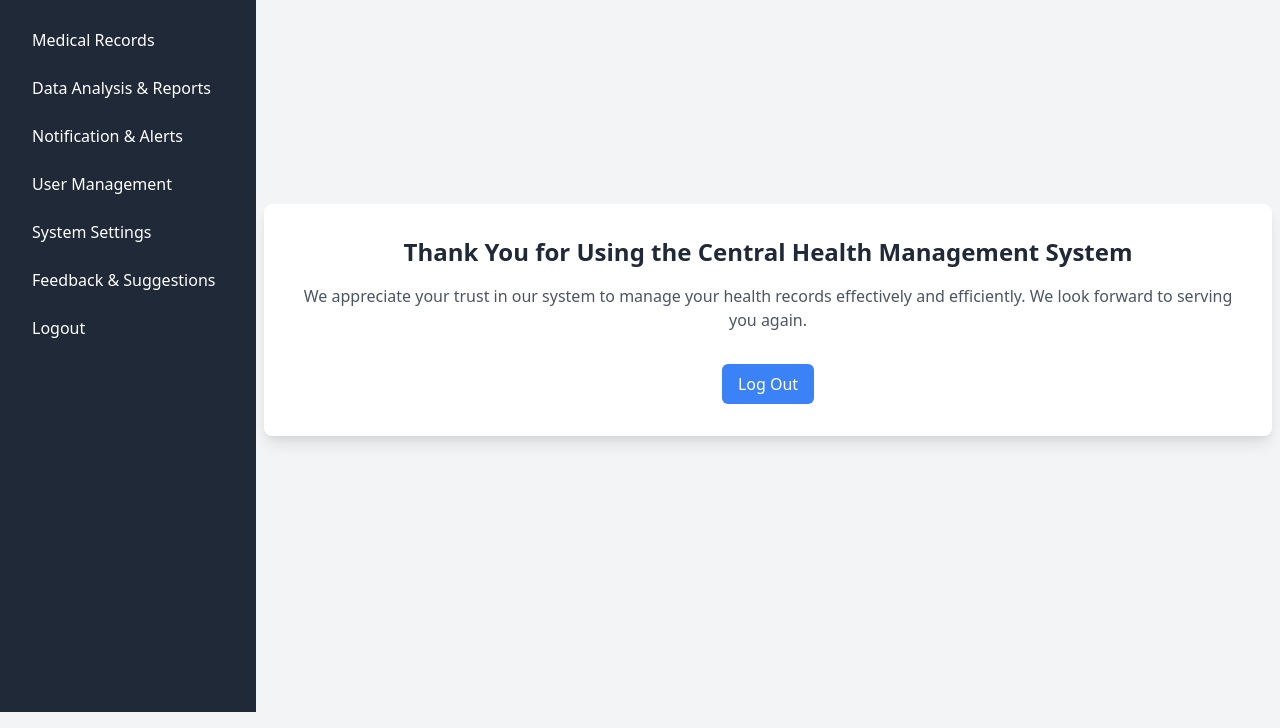
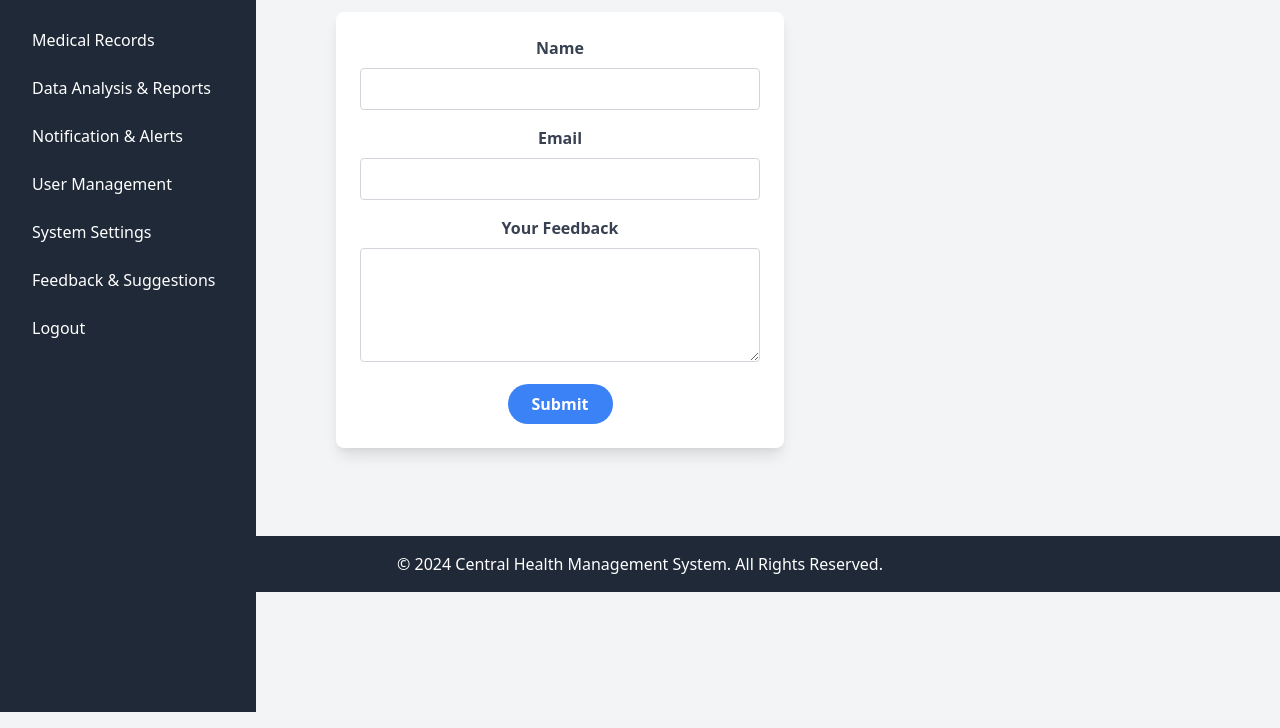
Before and after one commit to Omoadonibetty/capstone_project_betty_igbukan, a plain HTML site: page feedback.html in a window 1280 px wide. Shown: the part 152-880 px from the top of the page. After the commit the page ends 800 px from the top, so only its background shows below. Drawn offline with nearby package versions, Linux system fonts and the light colour scheme.

Commit message:
feedback page added

```diff
--- a/log.html
+++ b/feedback.html
@@ -33,7 +33,7 @@
 
     <header class="fixed top-0 left-0 w-full bg-white shadow-md z-20">
         <div class="container mx-auto p-4 flex justify-between items-center">
-            <h1 class="text-2xl font-bold text-gray-800">Admin Dashboard</h1>
+            <h1 class="text-2xl font-bold text-gray-800">Feedback & Suggestions</h1>
             <nav>
                 <ul class="flex space-x-4">
                     <li><a href="#" class="text-gray-600 hover:text-blue-500 transition-colors">Profile</a></li>
@@ -77,30 +77,49 @@
                         <a href="user_management.html" class="block py-2 px-4 rounded hover:bg-gray-700 transition-colors">User Management</a>
                     </li>
                     <li class="mb-2">
-                        <a href="page4_admin_dashboard1.html" class="block py-2 px-4 rounded hover:bg-gray-700 transition-colors">System Settings</a>
+                        <a href="system_settings.html" class="block py-2 px-4 rounded hover:bg-gray-700 transition-colors">System Settings</a>
                     </li>
                     <li class="mb-2">
-                        <a href="#" class="block py-2 px-4 rounded hover:bg-gray-700 transition-colors">Feedback & Suggestions</a>
+                        <a href="feedback.html" class="block py-2 px-4 rounded hover:bg-gray-700 transition-colors">Feedback & Suggestions</a>
                     </li>
                     <li class="mb-2">
-                        <a href="#" class="block py-2 px-4 rounded hover:bg-gray-700 transition-colors">Logout</a>
+                        <a href="log.html" class="block py-2 px-4 rounded hover:bg-gray-700 transition-colors">Logout</a>
                     </li>
                 </ul>
             </div>
         </aside>
 
 
-        <main class="ml-64 flex-1 p-2">
-            <div class="flex items-center justify-center h-screen">
-                <div class="bg-white p-8 rounded-lg shadow-lg text-center">
-                    <h2 class="text-2xl font-bold text-gray-800 mb-4">Thank You for Using the Central Health Management System</h2>
-                    <p class="text-gray-600 mb-4">We appreciate your trust in our system to manage your health records effectively and efficiently. We look forward to serving you again.</p>
-
-                    <a href="google.com" class="bg-blue-500 text-white px-4 py-2 rounded-md hover:bg-blue-600 transition-colors mt-4 inline-block">Log Out</a>
+        <main class="w-3/4 p-4">
+            <section id="feedback" class="py-2 ml-16 ">
+                <div class="container mx-12 mt-2 text-center">
+                    <h2 class="text-3xl font-bold mb-8">Feedback & Suggestions</h2>
+                    <form class="bg-white p-6 rounded-lg shadow-lg max-w-md mx-auto">
+                        <div class="mb-4">
+                            <label for="name" class="block text-gray-700 font-semibold mb-2">Name</label>
+                            <input type="text" id="name" class="w-full p-2 border border-gray-300 rounded" required>
+                        </div>
+                        <div class="mb-4">
+                            <label for="email" class="block text-gray-700 font-semibold mb-2">Email</label>
+                            <input type="email" id="email" class="w-full p-2 border border-gray-300 rounded" required>
+                        </div>
+                        <div class="mb-4">
+                            <label for="feedback" class="block text-gray-700 font-semibold mb-2">Your Feedback</label>
+                            <textarea id="feedback" class="w-full p-2 border border-gray-300 rounded" rows="4" required></textarea>
+                        </div>
+                        <button type="submit" class="bg-blue-500 text-white px-6 py-2 rounded-full font-semibold hover:bg-blue-600 transition-colors">Submit</button>
+                    </form>
                 </div>
-            </div>
+            </section>
         </main>
     </div>
 
+
+    <footer class="bg-gray-800 text-white py-4 mt-16">
+        <div class="container mx-auto text-center">
+            <p>&copy; 2024 Central Health Management System. All Rights Reserved.</p>
+        </div>
+    </footer>
+
 </body>
 </html>
```
Also changed, not shown: page4_admin_dashboard1.html (+3 -3 lines).
